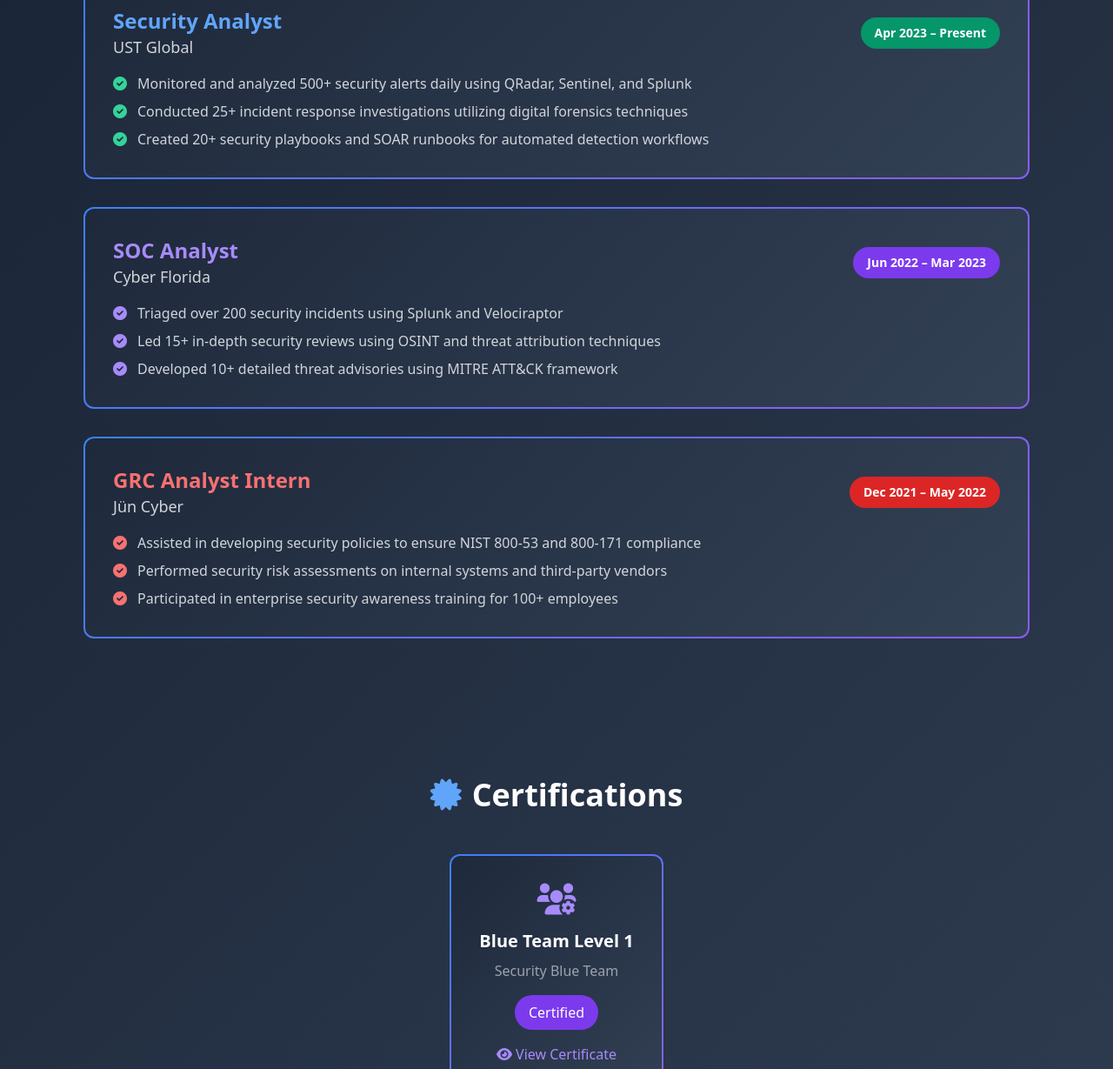
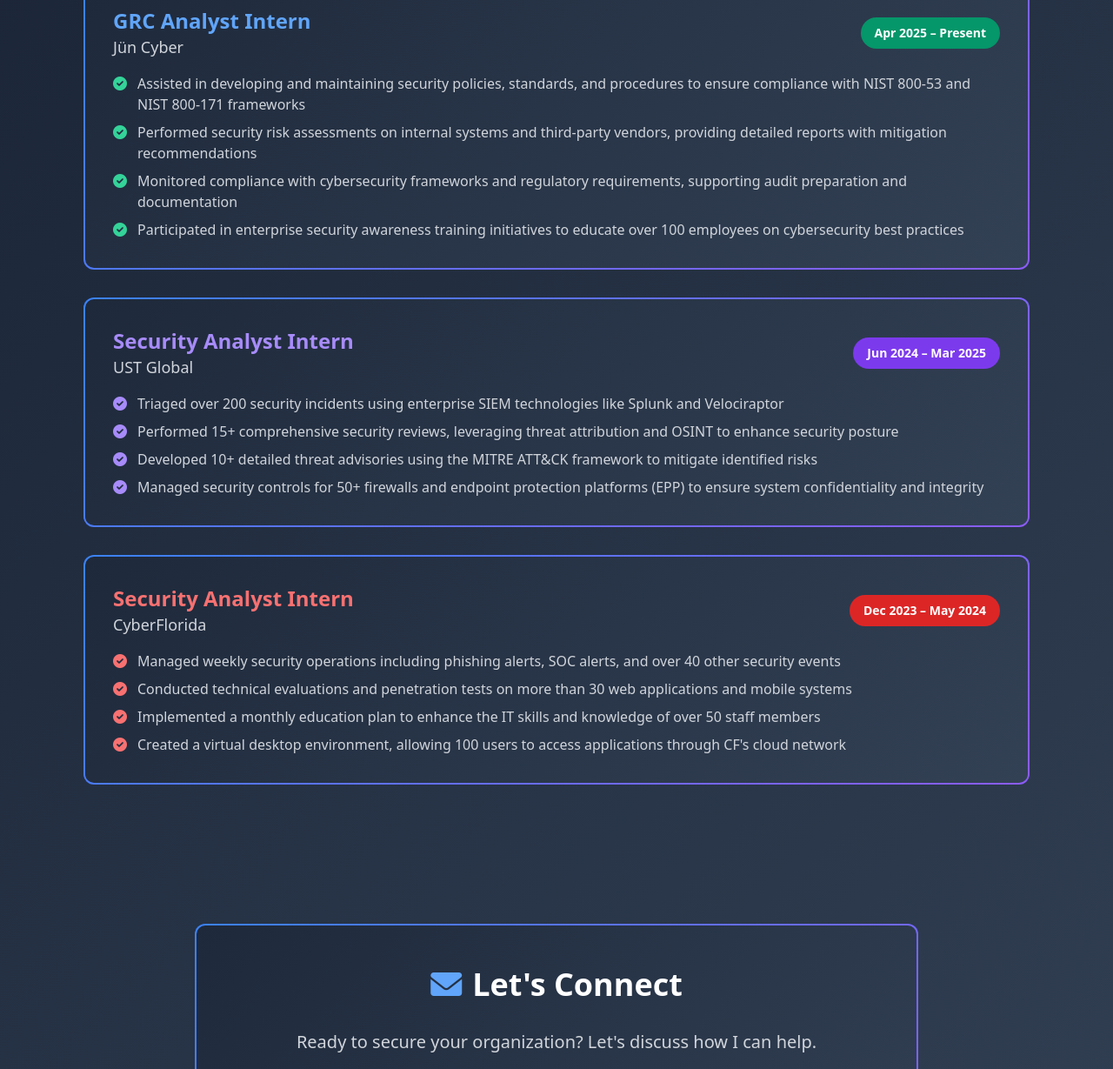
Before and after one commit to InfoSecAbdullah/InfoSecAbdullah.github.io, a plain HTML site: page index.html in a window 1280 px wide. Shown: the part 2190-3419 px from the top of the page at 87% size. Drawn offline with nearby package versions, Linux system fonts and the light colour scheme.

Commit message:
Update index.html

```diff
--- a/index.html
+++ b/index.html
@@ -252,23 +252,27 @@
     <div class="cyber-border p-8 card-hover">
       <div class="flex flex-col md:flex-row md:items-center md:justify-between mb-4">
         <div>
-          <h3 class="text-2xl font-bold text-blue-400">Security Analyst</h3>
-          <p class="text-lg text-gray-300">UST Global</p>
+          <h3 class="text-2xl font-bold text-blue-400">GRC Analyst Intern</h3>
+          <p class="text-lg text-gray-300">Jün Cyber</p>
         </div>
-        <span class="bg-green-600 px-4 py-2 rounded-full text-sm font-semibold">Apr 2023 – Present</span>
+        <span class="bg-green-600 px-4 py-2 rounded-full text-sm font-semibold">Apr 2025 – Present</span>
       </div>
       <ul class="space-y-2 text-gray-300">
         <li class="flex items-start">
           <i class="fas fa-check-circle text-green-400 mr-3 mt-1"></i>
-          Monitored and analyzed 500+ security alerts daily using QRadar, Sentinel, and Splunk
+          Assisted in developing and maintaining security policies, standards, and procedures to ensure compliance with NIST 800-53 and NIST 800-171 frameworks
         </li>
         <li class="flex items-start">
           <i class="fas fa-check-circle text-green-400 mr-3 mt-1"></i>
-          Conducted 25+ incident response investigations utilizing digital forensics techniques
+          Performed security risk assessments on internal systems and third-party vendors, providing detailed reports with mitigation recommendations
         </li>
         <li class="flex items-start">
           <i class="fas fa-check-circle text-green-400 mr-3 mt-1"></i>
-          Created 20+ security playbooks and SOAR runbooks for automated detection workflows
+          Monitored compliance with cybersecurity frameworks and regulatory requirements, supporting audit preparation and documentation
+        </li>
+        <li class="flex items-start">
+          <i class="fas fa-check-circle text-green-400 mr-3 mt-1"></i>
+          Participated in enterprise security awareness training initiatives to educate over 100 employees on cybersecurity best practices
         </li>
       </ul>
     </div>
@@ -276,23 +280,27 @@
     <div class="cyber-border p-8 card-hover">
       <div class="flex flex-col md:flex-row md:items-center md:justify-between mb-4">
         <div>
-          <h3 class="text-2xl font-bold text-purple-400">SOC Analyst</h3>
-          <p class="text-lg text-gray-300">Cyber Florida</p>
+          <h3 class="text-2xl font-bold text-purple-400">Security Analyst Intern</h3>
+          <p class="text-lg text-gray-300">UST Global</p>
         </div>
-        <span class="bg-purple-600 px-4 py-2 rounded-full text-sm font-semibold">Jun 2022 – Mar 2023</span>
+        <span class="bg-purple-600 px-4 py-2 rounded-full text-sm font-semibold">Jun 2024 – Mar 2025</span>
       </div>
       <ul class="space-y-2 text-gray-300">
         <li class="flex items-start">
           <i class="fas fa-check-circle text-purple-400 mr-3 mt-1"></i>
-          Triaged over 200 security incidents using Splunk and Velociraptor
+          Triaged over 200 security incidents using enterprise SIEM technologies like Splunk and Velociraptor
         </li>
         <li class="flex items-start">
           <i class="fas fa-check-circle text-purple-400 mr-3 mt-1"></i>
-          Led 15+ in-depth security reviews using OSINT and threat attribution techniques
+          Performed 15+ comprehensive security reviews, leveraging threat attribution and OSINT to enhance security posture
         </li>
         <li class="flex items-start">
           <i class="fas fa-check-circle text-purple-400 mr-3 mt-1"></i>
-          Developed 10+ detailed threat advisories using MITRE ATT&CK framework
+          Developed 10+ detailed threat advisories using the MITRE ATT&CK framework to mitigate identified risks
+        </li>
+        <li class="flex items-start">
+          <i class="fas fa-check-circle text-purple-400 mr-3 mt-1"></i>
+          Managed security controls for 50+ firewalls and endpoint protection platforms (EPP) to ensure system confidentiality and integrity
         </li>
       </ul>
     </div>
@@ -300,55 +308,32 @@
     <div class="cyber-border p-8 card-hover">
       <div class="flex flex-col md:flex-row md:items-center md:justify-between mb-4">
         <div>
-          <h3 class="text-2xl font-bold text-red-400">GRC Analyst Intern</h3>
-          <p class="text-lg text-gray-300">Jün Cyber</p>
+          <h3 class="text-2xl font-bold text-red-400">Security Analyst Intern</h3>
+          <p class="text-lg text-gray-300">CyberFlorida</p>
         </div>
-        <span class="bg-red-600 px-4 py-2 rounded-full text-sm font-semibold">Dec 2021 – May 2022</span>
+        <span class="bg-red-600 px-4 py-2 rounded-full text-sm font-semibold">Dec 2023 – May 2024</span>
       </div>
       <ul class="space-y-2 text-gray-300">
         <li class="flex items-start">
           <i class="fas fa-check-circle text-red-400 mr-3 mt-1"></i>
-          Assisted in developing security policies to ensure NIST 800-53 and 800-171 compliance
+          Managed weekly security operations including phishing alerts, SOC alerts, and over 40 other security events
         </li>
         <li class="flex items-start">
           <i class="fas fa-check-circle text-red-400 mr-3 mt-1"></i>
-          Performed security risk assessments on internal systems and third-party vendors
+          Conducted technical evaluations and penetration tests on more than 30 web applications and mobile systems
         </li>
         <li class="flex items-start">
           <i class="fas fa-check-circle text-red-400 mr-3 mt-1"></i>
-          Participated in enterprise security awareness training for 100+ employees
+          Implemented a monthly education plan to enhance the IT skills and knowledge of over 50 staff members
+        </li>
+        <li class="flex items-start">
+          <i class="fas fa-check-circle text-red-400 mr-3 mt-1"></i>
+          Created a virtual desktop environment, allowing 100 users to access applications through CF's cloud network
         </li>
       </ul>
     </div>
   </div>
 </section>
-
-  <!-- Certifications Section -->
-  <section class="py-20 px-8 max-w-6xl mx-auto">
-    <h2 class="text-4xl font-bold mb-12 text-center">
-      <i class="fas fa-certificate text-blue-400 mr-3"></i>Certifications
-    </h2>
-    <div class="flex justify-center">
-      <div class="cyber-border p-8 text-center card-hover max-w-md">
-        <i class="fas fa-users-cog text-4xl text-purple-400 mb-4"></i>
-        <h3 class="text-xl font-bold mb-2">Blue Team Level 1</h3>
-        <p class="text-gray-400">Security Blue Team</p>
-        <div class="mt-4 bg-purple-600 text-white px-4 py-2 rounded-full inline-block">Certified</div>
-        <div class="mt-4 space-y-2">
-          <div>
-            <button onclick="showCertificate('btl1.jpg', 'Blue Team Level 1 Certificate')" class="text-purple-400 hover:text-purple-300 transition-colors">
-              <i class="fas fa-eye mr-1"></i>View Certificate
-            </button>
-          </div>
-          <div>
-            <a href="https://www.credly.com/badges/3f8d4c40-c27b-48fc-8b2b-4ee37a313700" target="_blank" rel="noopener noreferrer" class="text-green-400 hover:text-green-300 transition-colors inline-flex items-center">
-              <i class="fas fa-external-link-alt mr-1"></i>Verify Credential
-            </a>
-          </div>
-        </div>
-      </div>
-    </div>
-  </section>
 
   <!-- Certificate Modal -->
   <div id="certificate-modal" class="fixed inset-0 bg-black bg-opacity-80 z-50 flex items-center justify-center hidden">
```
